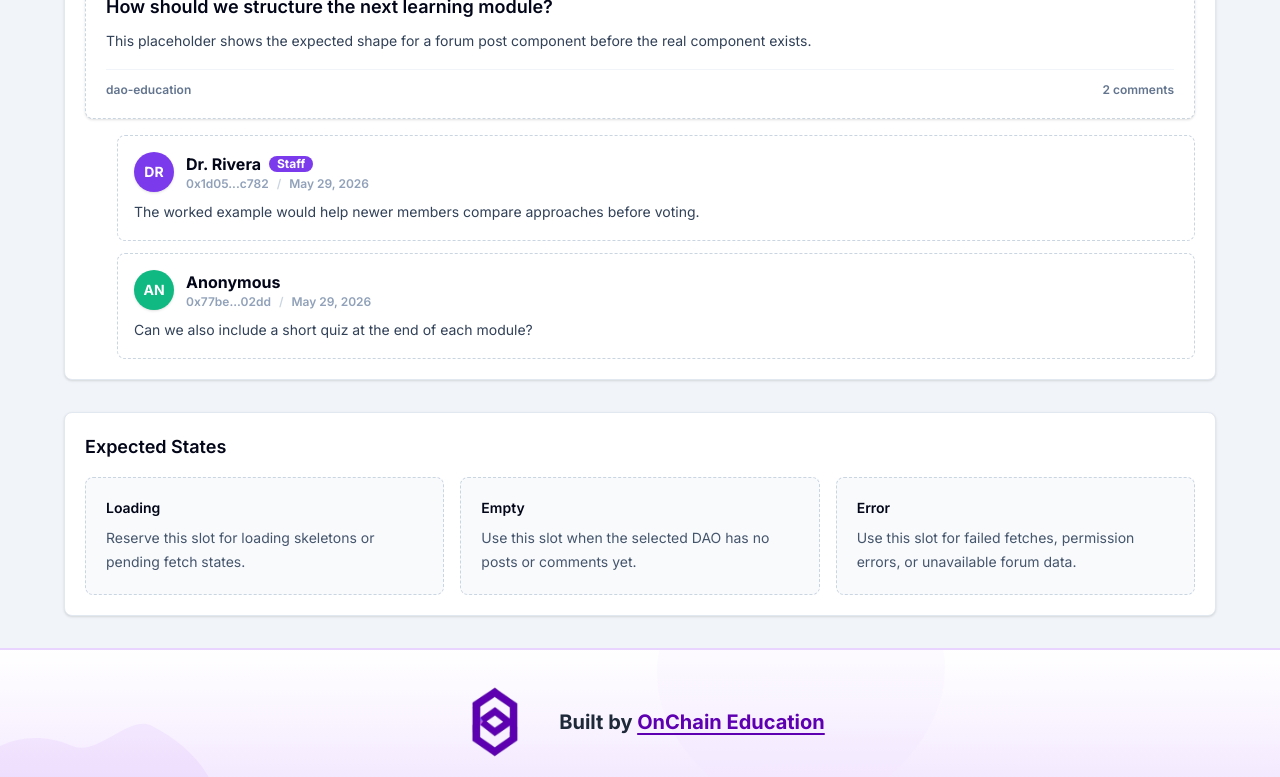
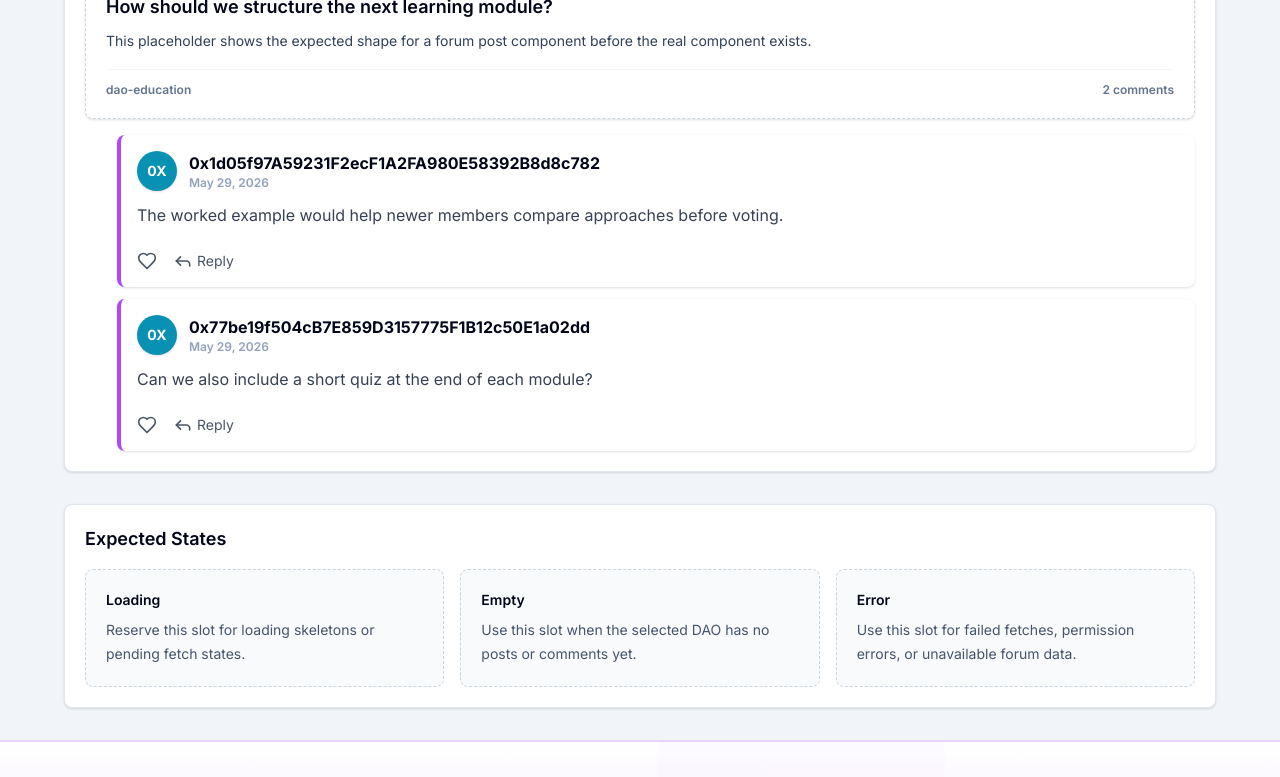
Before and after one commit to UoaWDCC/oce, a Next.js app: page /dev/chat-forum in a window 1280 px wide. Shown: the part 1000-1777 px from the top of the page. Built offline with nearby package versions, Linux system fonts and the light colour scheme; a web font is replaced by a local one.

Commit message:
feat: add CommentCard component with StudentAvatar integration

```diff
--- a/src/app/dev/chat-forum/ChatForumPreviewClient.tsx
+++ b/src/app/dev/chat-forum/ChatForumPreviewClient.tsx
@@ -4,6 +4,7 @@ import { StudentAvatar } from "@/components/common";
 import { Timestamp } from "@/components/common/StudentAvatar";
 import { ForumComment, ForumPost } from "@/features/chat-forum/types";
 import type { ReactNode } from "react";
+import CommentCard from "@/components/dao-forum/CommentCard";
 
 const previewPosts: ForumPost[] = [
   {
@@ -251,7 +252,16 @@ export default function ChatForumPreviewClient() {
           />
           <div className="grid gap-3 pl-4 md:pl-8">
             {firstPostComments.map((comment) => (
-              <PlaceholderCommentCard key={comment.id} comment={comment} />
+              <CommentCard
+                key={comment.id}
+                username={comment.authorId}
+                timestamp={formatDate(comment.createdAt)}
+                body={comment.body}
+                likeCount={0}
+                isLiked={false}
+                onLike={() => console.log(`Liked comment ${comment.id}`)}
+                onReply={() => console.log(`Reply to comment ${comment.id}`)}
+              />
             ))}
           </div>
         </section>
--- a/src/components/dao-forum/CommentCard.tsx
+++ b/src/components/dao-forum/CommentCard.tsx
@@ -1,12 +1,12 @@
 "use client";
 
 import React from "react";
+import { Heart, Reply, Trash2 } from "lucide-react";
+import StudentAvatar from "@/components/common/StudentAvatar";
 
-interface CommentCardProps {
+type CommentCardProps = {
   username: string;
   userInitials?: string;
-  isStaff?: boolean;
-  isEndorsed?: boolean;
   timestamp: string;
   body: string;
   likeCount?: number;
@@ -15,13 +15,11 @@ interface CommentCardProps {
   onReply?: () => void;
   onDelete?: () => void;
   className?: string;
-}
+};
 
-const CommentCard = ({
+export default function CommentCard({
   username,
   userInitials,
-  isStaff = false,
-  isEndorsed = false,
   timestamp,
   body,
   likeCount = 0,
@@ -30,84 +28,52 @@ const CommentCard = ({
   onReply,
   onDelete,
   className = "",
-}: CommentCardProps) => {
+}: CommentCardProps) {
   return (
-    <div className={`flex gap-3 p-4 bg-white border-l-4 border-purple-500 rounded-lg shadow-sm ${className}`}>
-      {/* Avatar Section */}
-      <div className="flex-shrink-0">
-        <div className="w-10 h-10 rounded-full bg-purple-600 flex items-center justify-center text-white font-semibold text-sm">
-          {userInitials || username.substring(0, 2).toUpperCase()}
-        </div>
-      </div>
-
-      {/* Main Content Section */}
-      <div className="flex-1 min-w-0">
-        {/* Header - Username, Badges, Timestamp */}
-        <div className="flex items-center gap-2 mb-1">
-          <span className="font-semibold text-gray-900">{username}</span>
-
-          {/* TODO: Add Staff Badge Icon */}
-          {isStaff && (
-            <span className="px-2 py-0.5 text-xs font-semibold rounded bg-purple-100 text-purple-800">
-              Staff
-            </span>
-          )}
-
-          {/* TODO: Add Endorsed Badge Icon */}
-          {isEndorsed && (
-            <span className="flex items-center gap-1 text-xs font-semibold text-green-700">
-              {/* Placeholder for endorsed icon */}
-              <span className="w-4 h-4">[✓]</span>
-              Endorsed
-            </span>
-          )}
-
-          <span className="text-sm text-gray-500 ml-auto">{timestamp}</span>
-        </div>
+    <div className={`flex flex-col gap-3 p-4 bg-white border-l-4 border-purple-500 rounded-lg shadow-sm ${className}`}>
+      {/* Header - Avatar, Username, Timestamp */}
+      <StudentAvatar
+        displayName={username}
+        size="sm"
+        timestamp={{ label: timestamp, dateTime: timestamp }}
+      />
 
       {/* Comment Body */}
       <p className="text-gray-700 mb-3 whitespace-pre-wrap">{body}</p>
 
       {/* Action Buttons */}
       <div className="flex items-center gap-4">
-          {/* TODO: Add Like Icon from /public/likeButton.svg */}
         {onLike && (
           <button
             onClick={onLike}
             className="flex items-center gap-1 text-sm text-gray-600 hover:text-red-600 transition-colors"
           >
-              {/* Placeholder for like icon */}
-              <span className="w-5 h-5">[♡]</span>
+            <Heart
+              className={`w-5 h-5 ${isLiked ? 'fill-red-600 text-red-600' : ''}`}
+            />
             {likeCount > 0 && <span>{likeCount}</span>}
           </button>
         )}
 
-          {/* TODO: Add Reply Icon from /public/replyButton.svg */}
         {onReply && (
           <button
             onClick={onReply}
             className="flex items-center gap-1 text-sm text-gray-600 hover:text-purple-600 transition-colors"
           >
-              {/* Placeholder for reply icon */}
-              <span className="w-5 h-5">[↩]</span>
+            <Reply className="w-5 h-5" />
             Reply
+          </button>
+        )}
+
+        {onDelete && (
+          <button
+            onClick={onDelete}
+            className="flex-shrink-0 text-gray-400 hover:text-red-600 transition-colors"
+          >
+            <Trash2 className="w-5 h-5" />
           </button>
         )}
       </div>
     </div>
-
-      {/* TODO: Add Delete Icon from /public/deleteButton.svg */}
-      {onDelete && (
-        <button
-          onClick={onDelete}
-          className="flex-shrink-0 text-gray-400 hover:text-gray-600 transition-colors"
-        >
-          {/* Placeholder for delete icon */}
-          <span className="w-5 h-5">[🗑]</span>
-        </button>
-      )}
-    </div>
   );
-};
-
-export default CommentCard;
+}
--- a/src/features/chat-forum/mocks.ts
+++ b/src/features/chat-forum/mocks.ts
@@ -1,5 +1,39 @@
-import { ForumComment, ForumPost } from "./types";
+import { CommentCardProps, ForumComment, ForumPost } from "./types";
 
 export const mockForumPosts: ForumPost[] = [];
 
 export const mockForumComments: ForumComment[] = [];
+
+// Mock data for CommentCard preview
+export const mockCommentCardData: CommentCardProps[] = [
+  {
+    username: "Alice Chen",
+    userInitials: "AC",
+    timestamp: "2 hours ago",
+    body: "This is a great proposal! I think we should move forward with this approach.",
+    likeCount: 5,
+    isLiked: false,
+  },
+  {
+    username: "Bob Martinez",
+    timestamp: "5 hours ago",
+    body: "I have some concerns about the timeline. Can we discuss this further in the next meeting?",
+    likeCount: 3,
+    isLiked: true,
+  },
+  {
+    username: "Charlie Williams",
+    userInitials: "CW",
+    timestamp: "1 day ago",
+    body: "Great work on this! I especially like the detailed breakdown of the implementation steps.",
+    likeCount: 12,
+    isLiked: false,
+  },
+  {
+    username: "Diana Lee",
+    timestamp: "2 days ago",
+    body: "Can someone explain how this integrates with our existing governance structure?",
+    likeCount: 0,
+    isLiked: false,
+  },
+];
```
Lines whose indentation alone changed are shown as unchanged.
